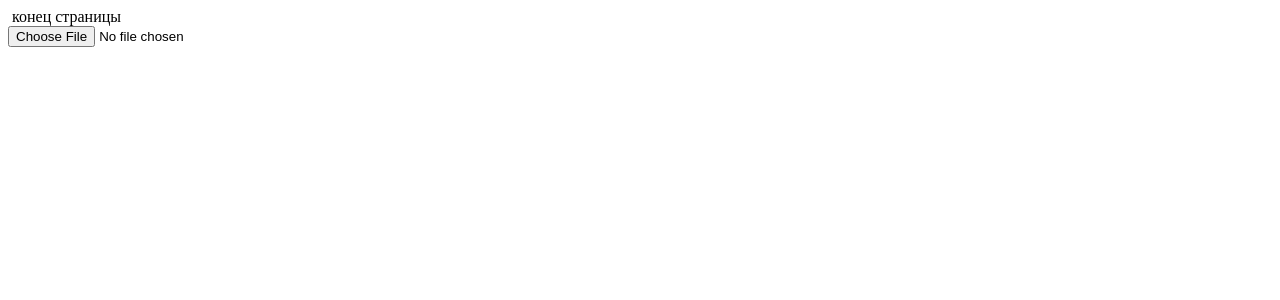
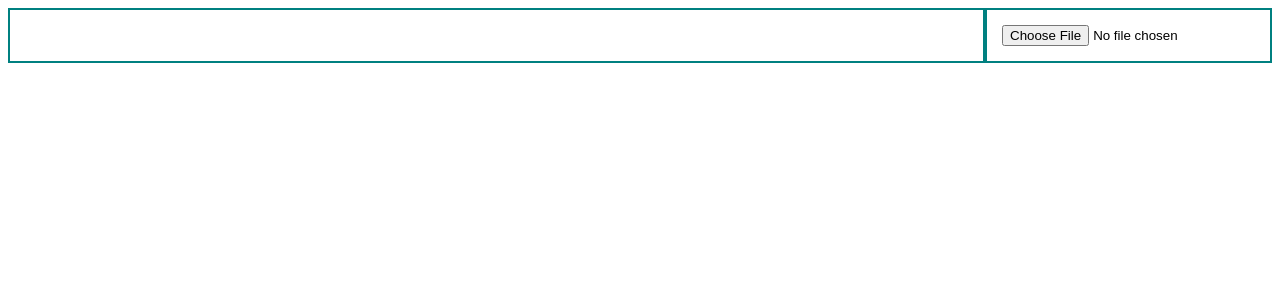
Before and after one commit to Manya18/makeDiploms, a React (Create React App) app: page / in a window 1280 px wide. Shown: the top 300 px of the page. Built offline with nearby package versions, Linux system fonts and the light colour scheme.

Commit message:
добавила стили, впилила создание дроп полей, но они не работают

```diff
--- a/package.json
+++ b/package.json
@@ -6,9 +6,11 @@
     "@testing-library/jest-dom": "^5.16.5",
     "@testing-library/react": "^13.4.0",
     "@testing-library/user-event": "^13.5.0",
+    "re-resizable": "^6.9.9",
     "react": "^18.2.0",
     "react-dom": "^18.2.0",
     "react-scripts": "5.0.1",
+    "react-use-gesture": "^9.1.3",
     "web-vitals": "^2.1.4",
     "zustand": "^4.3.7"
   },
--- a/src/App.js
+++ b/src/App.js
@@ -1,7 +1,10 @@
-import Diplom from "./page1";
-import SetImage from "./page2";
+import Diplom from "./DiplomPage";
+import SetImage from "./ImagePage";
+import CreateField from "./createField";
+import useStore from "./useStore";
 
 function App() {
+  const { fieldId, setFieldId} = useStore()
   return (
     <div className="App">
       <Diplom></Diplom>
--- a/src/page1.js
+++ b/src/DiplomPage.js
@@ -1,11 +1,12 @@
 import useStore from "./useStore";
+import './styles/diplomPageStyles.css'
 
 function Diplom() {
 
     const {nameImage } = useStore()
     return (
-      <div>
-      <img src={`${nameImage}`}></img> конец страницы
+      <div className="diplomPage">
+        <img src={`${nameImage}`}></img>
       </div>
     );
   }
--- a/src/page2.js
+++ b/src/ImagePage.js
@@ -1,4 +1,6 @@
 import useStore from "./useStore";
+import './styles/diplomPageStyles.css'
+import CreateField from "./createField";
 
 function SetImage() {
     const { nameImage, setNameImage} = useStore()
@@ -16,9 +18,10 @@ function SetImage() {
     }
 
     return (
-      <div>
+      <div className="diplomPage">
         <input
             type="file" onChange={(e)=> readFile(e)}/>
+            {/* <button onClick={CreateField()}> Создать поле</button> */}
       </div>
     );
   }
--- /dev/null
+++ b/src/createField.js
@@ -0,0 +1,48 @@
+import React, {useState} from "react";
+import { useDrag } from "react-use-gesture";
+import { Resizable } from "re-resizable";
+import useStore from "./useStore";
+
+function CreateField() {
+    const [fieldPos, setfieldPos] = useState({x: 0, y: 0});
+    const[resize, setResize] = useState(0);
+    const [fieldId, setFieldId] = useStore();
+
+    setFieldId(
+    <div {...bindfieldPos()} style={{
+        position: 'relative',
+        top: fieldPos.y,
+        left: fieldPos.x,
+        }}>
+        <Resizable onResizeStop={() => {
+            setResize({
+            width: resize.width, height: resize.height});
+            }}>
+         000
+        </Resizable>
+    </div>);
+
+    const bindfieldPos = useDrag((params) => {
+        setfieldPos({
+            x: params.offset[0],
+            y: params.offset[1],
+        });
+    });
+
+    return(
+        <div className="z-ind1" {...bindfieldPos()} style={{
+            position: 'relative',
+            top: fieldPos.y,
+            left: fieldPos.x,
+            }}>
+            <Resizable onResizeStop={() => {
+                setResize({
+                width: resize.width, height: resize.height});
+                }}>
+             000
+            </Resizable>
+        </div>
+    );
+}
+
+export default CreateField;
--- /dev/null
+++ b/src/styles/diplomPageStyles.css
@@ -0,0 +1,13 @@
+.App {
+    display: grid;
+    grid-template-columns: 700fr 200fr;
+}
+
+.diplomPage {
+    display: flex;
+    padding: 15px;
+    border: 2px solid teal;
+    align-items: center;
+    display: flex;
+    flex-direction: column;
+}
--- a/src/useStore.js
+++ b/src/useStore.js
@@ -2,6 +2,8 @@ import { create } from "zustand";
 
 const useStore = create((set, get) => ({
     nameImage: '',
+    fieldId: '',
+    setFieldId: (a) => set((state) => ({fieldId: a})),
     setNameImage: (a) => set((state) => ({ nameImage: a })),
    }))
 
```
Also changed, not shown: 1 other file (tests, documents, lock files or other folders).
